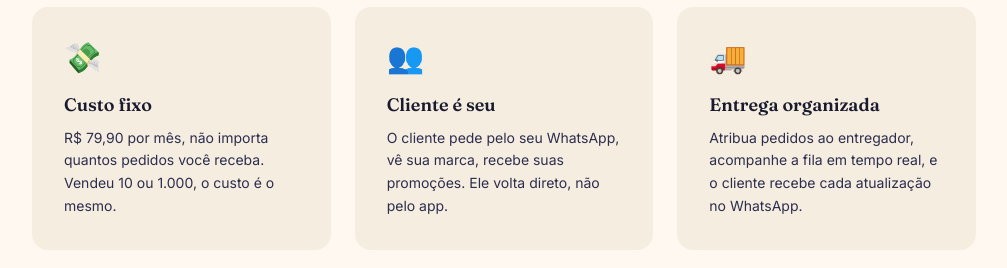
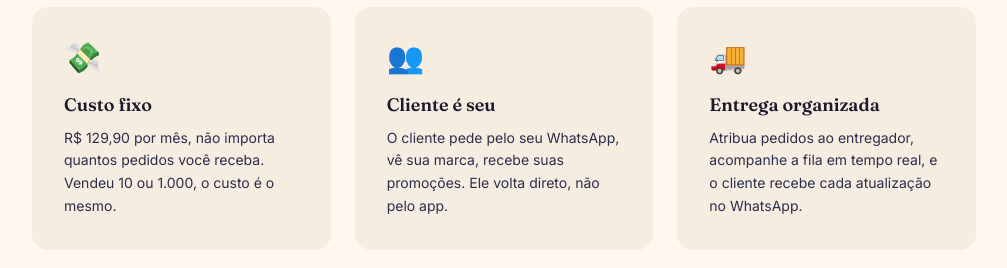
Before and after one commit to jorgeguto87/portal_eucardapio, a React (Vite) app: page /sistema-delivery in a window 1280 px wide. Shown: the part 1620-1888 px from the top of the page, without its empty margins (136-1143 px from the left). Built offline with nearby package versions, Linux system fonts and the light colour scheme; no server answers.

Commit message:
Update pricing details in SistemaDeliveryPage

```diff
--- a/src/pages/SistemaDeliveryPage.jsx
+++ b/src/pages/SistemaDeliveryPage.jsx
@@ -4,7 +4,7 @@ const SITE_URL = 'https://portal.eucardapio.com.br'
 
 const seo = {
   title: 'Sistema de Delivery Próprio — Sem Comissão por Pedido | Eu Cardápio',
-  description: 'Sistema completo de delivery para restaurantes: cardápio digital, pedido por WhatsApp, pagamento online, gestão de entregadores e painel financeiro. Tudo por R$ 79,90/mês.',
+  description: 'Sistema completo de delivery para restaurantes: cardápio digital, pedido por WhatsApp, pagamento online, gestão de entregadores e painel financeiro. Tudo por R$ 129,90/mês.',
   canonical: `${SITE_URL}/sistema-delivery`,
 }
 
@@ -41,7 +41,7 @@ const solution = {
 const benefits = {
   title: 'Por que ter delivery próprio',
   items: [
-    { icon: '💸', title: 'Custo fixo', body: 'R$ 79,90 por mês, não importa quantos pedidos você receba. Vendeu 10 ou 1.000, o custo é o mesmo.' },
+    { icon: '💸', title: 'Custo fixo', body: 'R$ 129,90 por mês, não importa quantos pedidos você receba. Vendeu 10 ou 1.000, o custo é o mesmo.' },
     { icon: '👥', title: 'Cliente é seu', body: 'O cliente pede pelo seu WhatsApp, vê sua marca, recebe suas promoções. Ele volta direto, não pelo app.' },
     { icon: '🚚', title: 'Entrega organizada', body: 'Atribua pedidos ao entregador, acompanhe a fila em tempo real, e o cliente recebe cada atualização no WhatsApp.' },
     { icon: '📈', title: 'Dados são seus', body: 'Você vê o que vende mais, quando vende, quem compra. Usa isso pra criar promoções que funcionam de verdade.' },
@@ -64,7 +64,7 @@ const faq = [
   { q: 'Funciona para restaurante que nunca teve delivery?', a: 'Sim. O sistema é completo: cardápio, pedido, pagamento, entrega e gestão. Você começa do zero com tudo que precisa.' },
   { q: 'Preciso de equipe grande pra gerenciar?', a: 'Não. O sistema é feito para ser simples. Uma pessoa consegue gerenciar pedidos, pagamentos e entregadores no painel.' },
   { q: 'Dá pra integrar com meus entregadores atuais?', a: 'Sim. Você cadastra seus entregadores no sistema e atribui os pedidos a eles. O entregador recebe a rota pelo WhatsApp.' },
-  { q: 'Quanto custa para começar?', a: 'R$ 79,90 por mês, com 7 dias grátis para testar. Sem taxa de setup, sem comissão por pedido, sem cartão de crédito para o teste.' },
+  { q: 'Quanto custa para começar?', a: 'R$ 129,90 por mês, com 7 dias grátis para testar. Sem taxa de setup, sem comissão por pedido, sem cartão de crédito para o teste.' },
 ]
 
 export default function SistemaDeliveryPage() {
```
